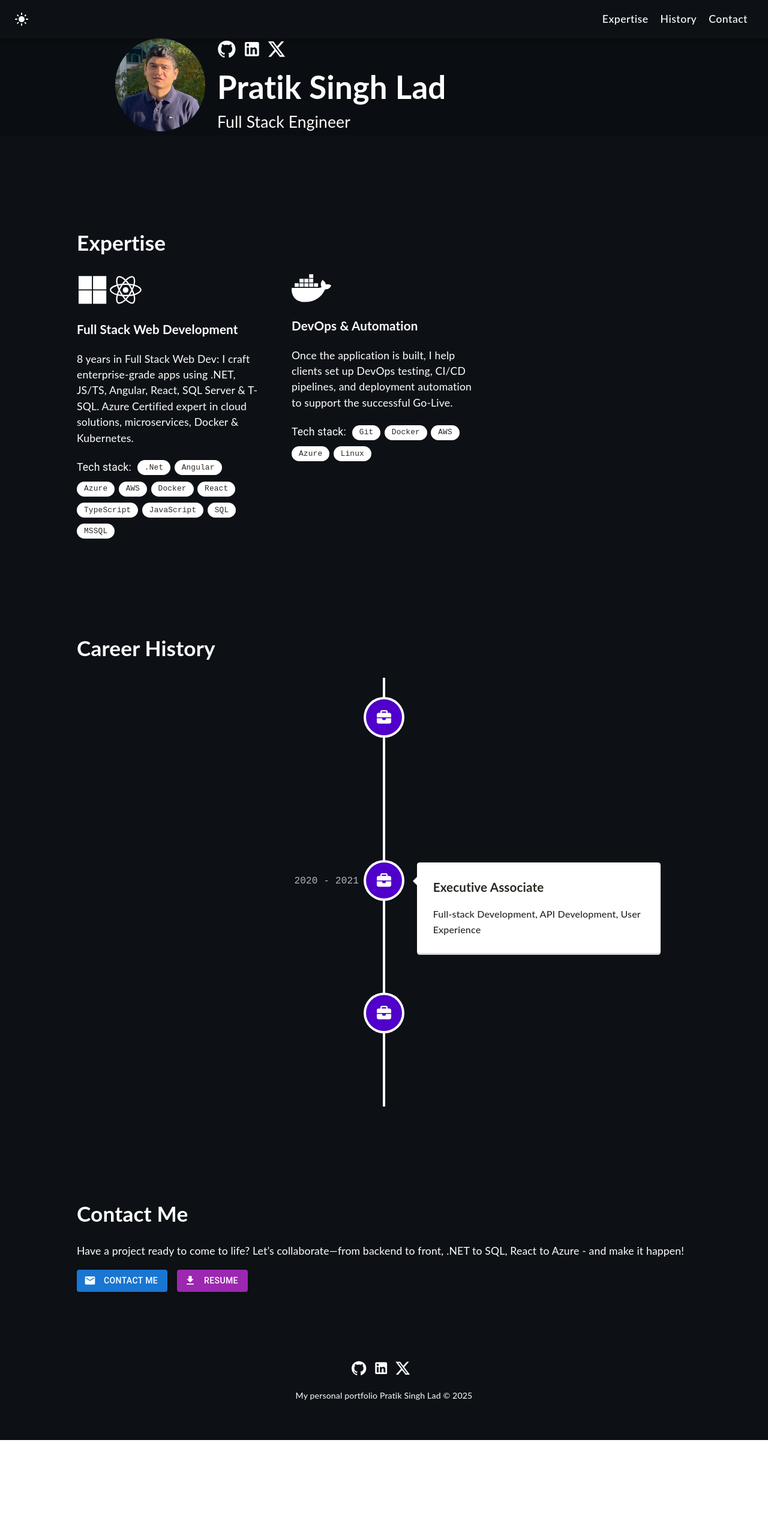
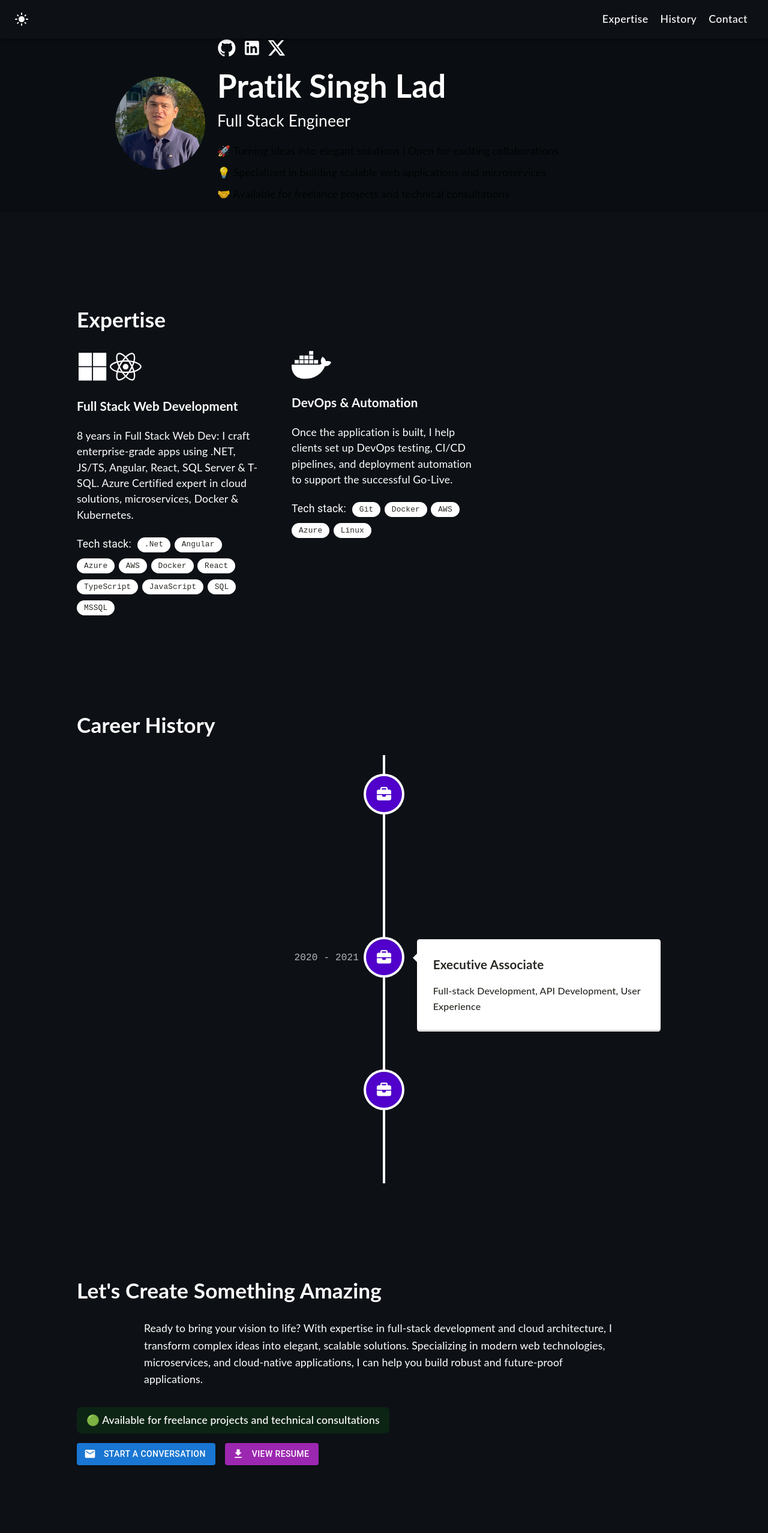
Before and after one commit to pratiksinghlad/my-portfolio, a React (Vite) app: page / in a window 1280 px wide. Shown: the top 2556 px of the page at 60% size. Before the commit the page ends 2401 px from the top, so only its background shows below. Built offline with nearby package versions, Linux system fonts and the light colour scheme.

Commit message:
changes for about us feature

```diff
--- a/src/assets/styles/Contact.scss
+++ b/src/assets/styles/Contact.scss
@@ -1,5 +1,23 @@
-.contact_wrapper svg {
-  font-size: 1em;
-  vertical-align: middle;
-  margin-right: 5px;
+.contact_wrapper {
+  svg {
+    font-size: 1em;
+    vertical-align: middle;
+    margin-right: 5px;
+  }
+
+  .availability {
+    margin: 1rem 0;
+    padding: 0.5rem 1rem;
+    background-color: rgba(0, 200, 0, 0.1);
+    border-radius: 8px;
+    font-weight: 500;
+    display: inline-block;
+  }
+
+  p {
+    font-size: 1.1rem;
+    line-height: 1.6;
+    max-width: 800px;
+    margin: 1rem auto;
+  }
 }
--- a/src/assets/styles/Main.scss
+++ b/src/assets/styles/Main.scss
@@ -52,6 +52,22 @@
     margin-block-start: 0px;
     margin-block-end: 0px;
   }
+
+  .intro-text {
+    margin: 1rem 0;
+    max-width: 600px;
+
+    p {
+      margin: 0.5rem 0;
+      font-size: 1.1rem;
+      line-height: 1.6;
+      color: var(--text-color);
+
+      &:first-child {
+        margin-top: 1rem;
+      }
+    }
+  }
 }
 
 .about-section .image-wrapper {
@@ -70,24 +86,24 @@
 
 @media screen {
   @media (max-width: 567px) {
-        .nav-left{
+    .nav-left {
       padding-top: 20px;
-            float:left;
+      float: left;
     }
 
     .nav-left img {
-            height: 35px
+      height: 35px;
     }
 
     .nav-right {
-            float:right;
+      float: right;
     }
 
     .nav-right li {
       padding: 10px 15px;
-            list-style:none;
-            font-size:13px;
-            color:white;
+      list-style: none;
+      font-size: 13px;
+      color: white;
       width: 10%;
     }
 
@@ -108,7 +124,7 @@
     }
   }
 
-    @media (max-width:768px) {
+  @media (max-width: 768px) {
     .about-section h2 {
       font-size: 2em !important;
       text-align: left;
--- a/src/components/Contact.tsx
+++ b/src/components/Contact.tsx
@@ -1,8 +1,8 @@
 import Button from "@mui/material/Button";
-import "../assets/styles/Contact.scss";
 import EmailIcon from "@mui/icons-material/Email";
 import DownloadIcon from "@mui/icons-material/Download";
 import Box from "@mui/material/Box";
+import "../assets/styles/Contact.scss";
 
 function Contact() {
   const handleContactClick = () => {
@@ -25,10 +25,15 @@ function Contact() {
     <div id="contact">
       <div className="items-container">
         <div className="contact_wrapper">
-          <h1>Contact Me</h1>
+          <h1>Let's Create Something Amazing</h1>
           <p>
-            Have a project ready to come to life? Let’s collaborate—from backend to front, .NET to
-            SQL, React to Azure - and make it happen!
+            Ready to bring your vision to life? With expertise in full-stack development and cloud
+            architecture, I transform complex ideas into elegant, scalable solutions. Specializing
+            in modern web technologies, microservices, and cloud-native applications, I can help you
+            build robust and future-proof applications.
+          </p>
+          <p className="availability">
+            🟢 Available for freelance projects and technical consultations
           </p>
           <Box sx={{ display: "flex", gap: 2 }}>
             <Button
@@ -37,16 +42,15 @@ function Contact() {
               startIcon={<EmailIcon />}
               onClick={handleContactClick}
             >
-              Contact Me
+              Start a Conversation
             </Button>
-
             <Button
               variant="contained"
               color="secondary"
               startIcon={<DownloadIcon />}
               onClick={handleDownload}
             >
-              Resume
+              View Resume
             </Button>
           </Box>
         </div>
--- a/src/components/Main.tsx
+++ b/src/components/Main.tsx
@@ -30,6 +30,11 @@ function Main() {
 
           <h2>{MY_NAME}</h2>
           <p>Full Stack Engineer</p>
+          <div className="intro-text">
+            <p>🚀 Turning ideas into elegant solutions | Open for exciting collaborations</p>
+            <p>💡 Specialized in building scalable web applications and microservices</p>
+            <p>🤝 Available for freelance projects and technical consultations</p>
+          </div>
 
           <div className="mobile_social_icons">
             <a href={`https://github.com/${GITHUB_PROFILE_ID}`} target="_blank" rel="noreferrer">
--- a/src/components/Navigation.tsx
+++ b/src/components/Navigation.tsx
@@ -24,8 +24,7 @@ const navItems = [
 ];
 
 // eslint-disable-next-line
-function Navigation({parentToChild, modeChange}: any) {
-
+function Navigation({ parentToChild, modeChange }: any) {
   const { mode } = parentToChild;
 
   const [mobileOpen, setMobileOpen] = useState<boolean>(false);
```
Lines whose indentation alone changed are shown as unchanged.
